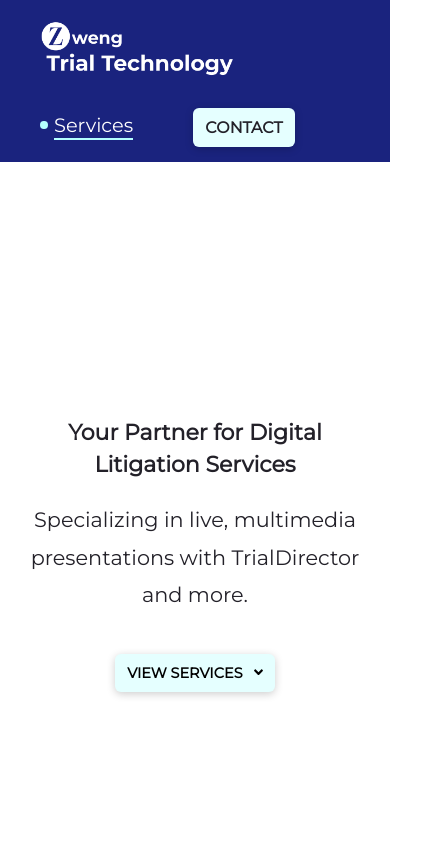
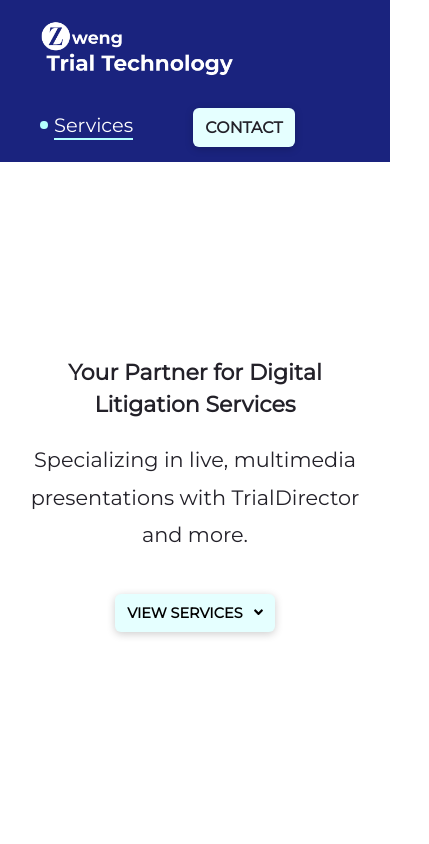
Before and after one commit to taylormcpherson/trial-tech, a Gatsby site: page / in a window 390 px wide. Shown: the top 844 px of the page, 429 px wide, since content can reach past the window. Built offline with nearby package versions, Linux system fonts and the light colour scheme; Gatsby itself is replaced by a stand-in of ours.

Commit message:
mobile polish.

```diff
--- a/src/styles/pages/work.scss
+++ b/src/styles/pages/work.scss
@@ -9,7 +9,7 @@ $large-screens: '990px';
     max-width: 85vw;
 
     @media (min-width: $large-screens)  {
-        min-height: calc(100vh - 80px);
+        min-height: calc(100vh - 200px);
     }
 }
 
@@ -17,7 +17,7 @@ $large-screens: '990px';
     justify-content: center;
     align-items: center;
     text-align: center;
-    min-height: calc(100vh - 80px);
+    min-height: calc(100vh - 200px);
 
     @media (min-width: $large-screens)  {
         max-width: 66vw;
@@ -118,3 +118,7 @@ $large-screens: '990px';
         flex: 0 0 33%;
     }
 }
+
+.work__services-img {
+    width: 100%;
+}
```
